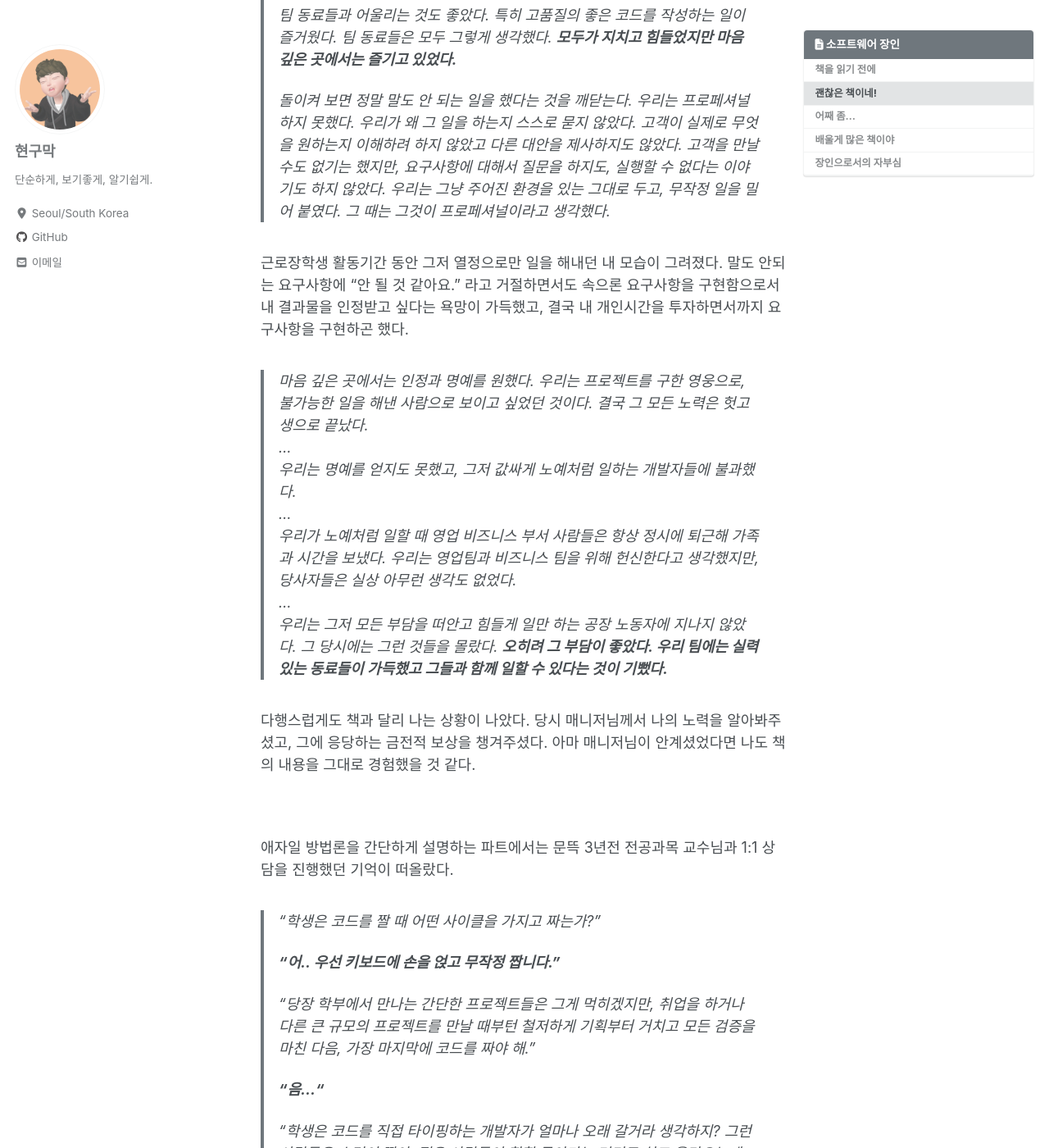
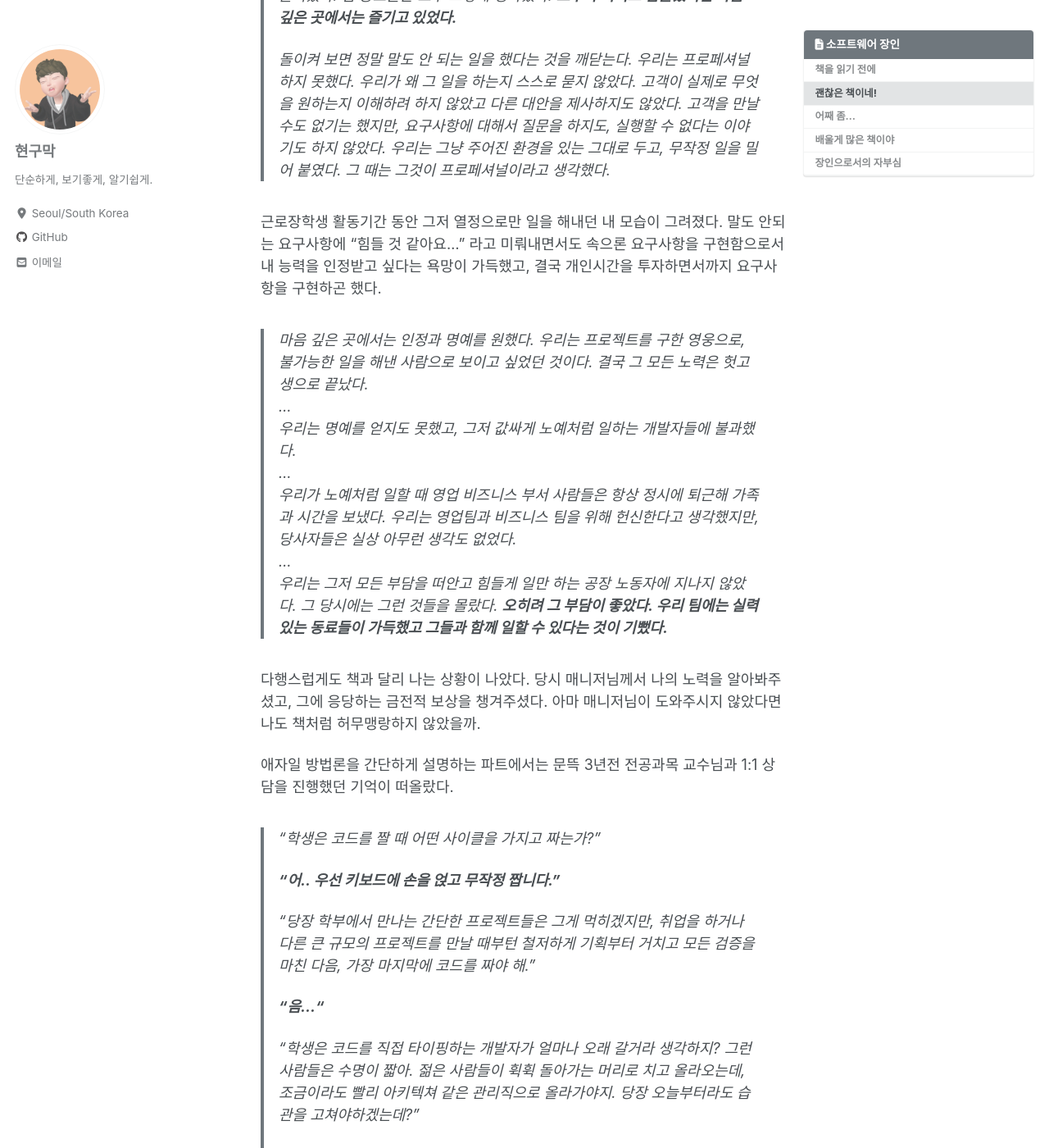
Before and after one commit to Hyeon9mak/Hyeon9mak.github.io, a Jekyll site: the page built from _posts/2021-02-14-reading-books-The-Software-Craftsman.md, in a window 1280 px wide and 1400 px high, scrolled down 1640 px. Shown: the whole window at 82% size. Built offline with Jekyll 4.4.1, drawn with Linux system fonts in a browser that asks for light colours; cached includes are drawn as plain includes; nearby versions of some CDN libraries; comment, search, counter and statistics services are not loaded; some of the changed text lies outside the part shown.

Commit message:
docs: fix style in 2021-02-14-reading-books-The-Software-Craftsman.md

```diff
--- a/_posts/2021-02-14-reading-books-The-Software-Craftsman.md
+++ b/_posts/2021-02-14-reading-books-The-Software-Craftsman.md
@@ -48,8 +48,6 @@ toc_label: "소프트웨어 장인"
 당시 나 또한 그 형이 공개한 `flag`와 다중 `if` 키워드로 범벅되어 있는 코드를 읽으면서
 "와우! 이 형 코딩 졸라 잘한다!" 라고 감탄했던 기억이 떠올라 풋풋한 웃음이 나왔다.
 
-<br>
-
 > 나는 아직 미혼에 혼자 살고 있었고 일이 좋았다. 무엇보다도 내가 무엇을 해낼 수 있는지 보이고 싶었고,
 > 팀원 모두가 프로젝트를 성공해내길 바랐다. 우리 모두는 영웅이 되고 싶었다.
 > 프로젝트를 통해 많은 것을 배우고 있었고 경험 많은 팀 동료들과 어울리는 것도 좋았다.
@@ -63,8 +61,8 @@ toc_label: "소프트웨어 장인"
 > 무작정 일을 밀어 붙였다. 그 때는 그것이 프로페셔널이라고 생각했다.
 
 근로장학생 활동기간 동안 그저 열정으로만 일을 해내던 내 모습이 그려졌다.
-말도 안되는 요구사항에 "안 될 것 같아요." 라고 거절하면서도 속으론 요구사항을 구현함으로서
-내 결과물을 인정받고 싶다는 욕망이 가득했고, 결국 내 개인시간을 투자하면서까지 요구사항을 구현하곤 했다.
+말도 안되는 요구사항에 "힘들 것 같아요..." 라고 미뤄내면서도 속으론 요구사항을 구현함으로서
+내 능력을 인정받고 싶다는 욕망이 가득했고, 결국 개인시간을 투자하면서까지 요구사항을 구현하곤 했다.
 
 > 마음 깊은 곳에서는 인정과 명예를 원했다. 우리는 프로젝트를 구한 영웅으로, 불가능한 일을 해낸 사람으로
 > 보이고 싶었던 것이다. 결국 그 모든 노력은 헛고생으로 끝났다.
@@ -78,9 +76,7 @@ toc_label: "소프트웨어 장인"
 > **오히려 그 부담이 좋았다. 우리 팀에는 실력있는 동료들이 가득했고 그들과 함께 일할 수 있다는 것이 기뻤다.**
 
 다행스럽게도 책과 달리 나는 상황이 나았다. 당시 매니저님께서 나의 노력을 알아봐주셨고,
-그에 응당하는 금전적 보상을 챙겨주셨다. 아마 매니저님이 안계셨었다면 나도 책의 내용을 그대로 경험했을 것 같다.
-
-<br>
+그에 응당하는 금전적 보상을 챙겨주셨다. 아마 매니저님이 도와주시지 않았다면 나도 책처럼 허무맹랑하지 않았을까.
 
 애자일 방법론을 간단하게 설명하는 파트에서는 문뜩 3년전 전공과목 교수님과 1:1 상담을 진행했던 기억이 떠올랐다.
 
@@ -143,7 +139,7 @@ toc_label: "소프트웨어 장인"
 당장 소프트웨어 개발자가 달라져야할 태도나 가지면 좋을 자세, 습관 등을 상세하게 제시해주면서
 정말 **자기계발**이 될만한 것들이 많았다.
 
-> **<매니페스토>**
+> **매니페스토**
 > 소프트웨어 장인을 열망하는 우리는, 스스로의 기술을 연마하고,
 > 다른 사람들이 기술을 배울 수 있도록 도움으로써 프로페셔널 소프트웨어 개발의 수준을 높인다.
 > 이러한 일을 하는 과정에서 우리는 다음과 같은 가치들을 추구한다.
```
